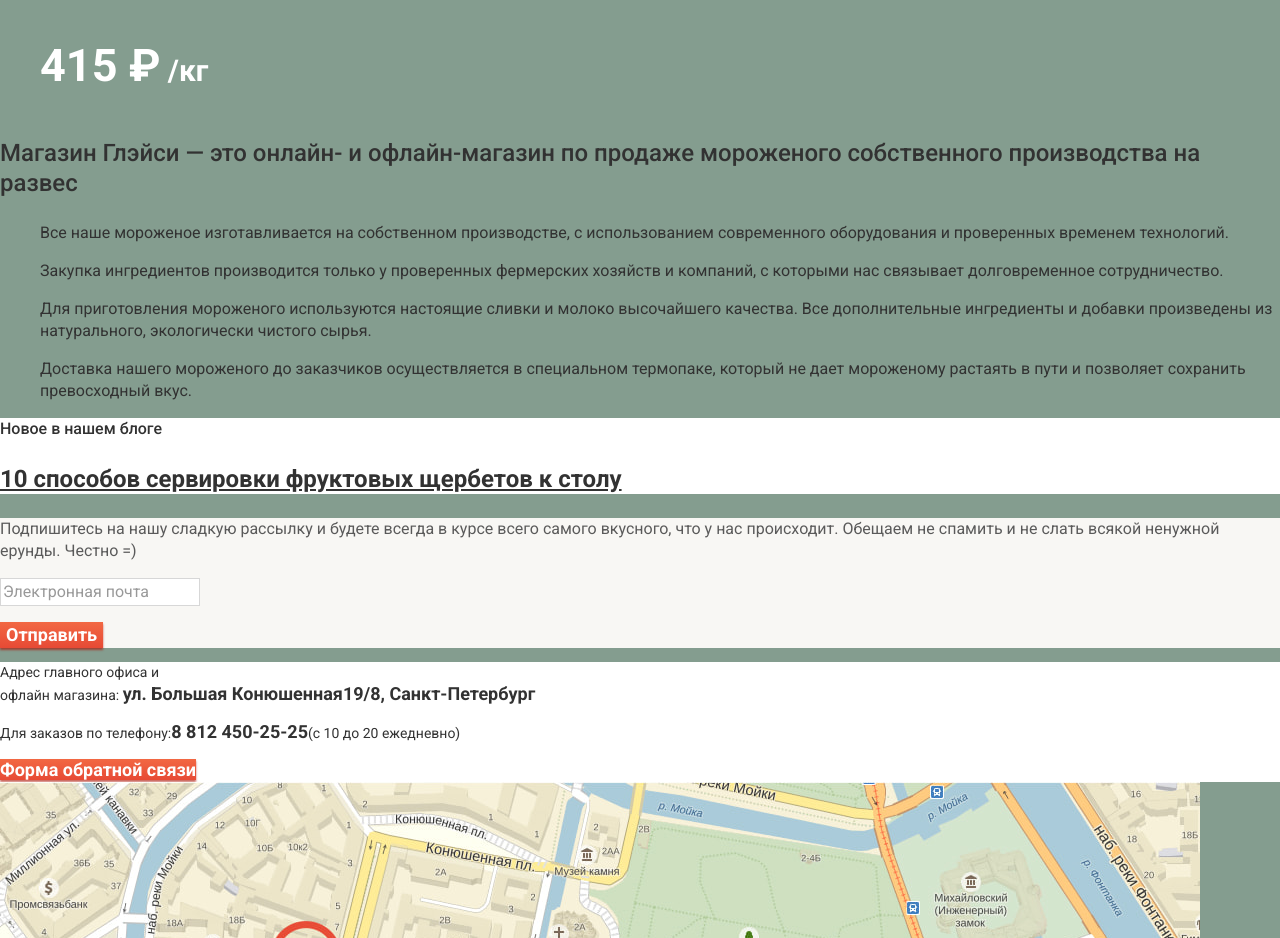
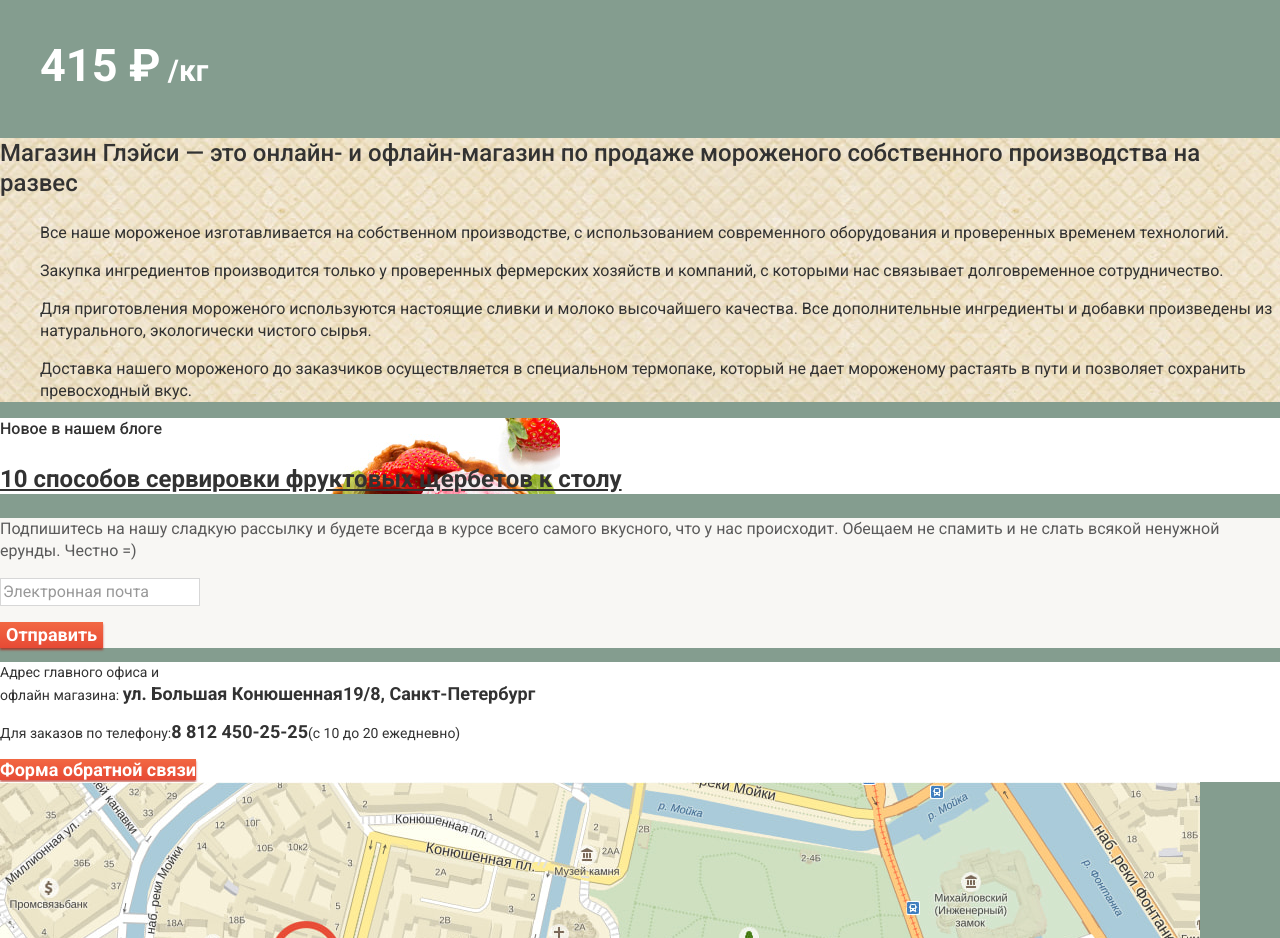
Before and after one commit to norlana/69561-gllacy, a plain HTML site: page index.html in a window 1280 px wide. Shown: the part 5100-6038 px from the top of the page. Drawn offline with Linux system fonts and the light colour scheme; the site is published under a folder, as on GitHub Pages, so addresses that start at the root find nothing.

Commit message:
Задание 14: исправлены недочеты

```diff
--- a/css/style.css
+++ b/css/style.css
@@ -258,7 +258,7 @@
 /* здесь будет стилизация превью каталога .catalog.hits*/
 
 .features {
-  background-image: url(/img/pattern-wafer.jpg);
+  background-image: url("../img/pattern-waffer.jpg");
 }
 
 .features-list {
@@ -274,7 +274,7 @@
 
 .blog-news {
   background-color: #ffffff;
-  background-image: url(/img/blog-news-bg.jpg);
+  background-image: url("../img/blog-news-bg.jpg");
   background-repeat: no-repeat;
 }
 
@@ -301,7 +301,7 @@
   text-align: left;
   color: #5a5a5a;
 
-  background-image: url(/img/subscribe-border.svg);
+  background-image: url("../img/subscribe-border.svg");
   background-repeat: no-repeat;
 }
 
```
Also changed, not shown: img/pattern-waffer.jpg (renamed from img/pattern-wafer.jpg).
